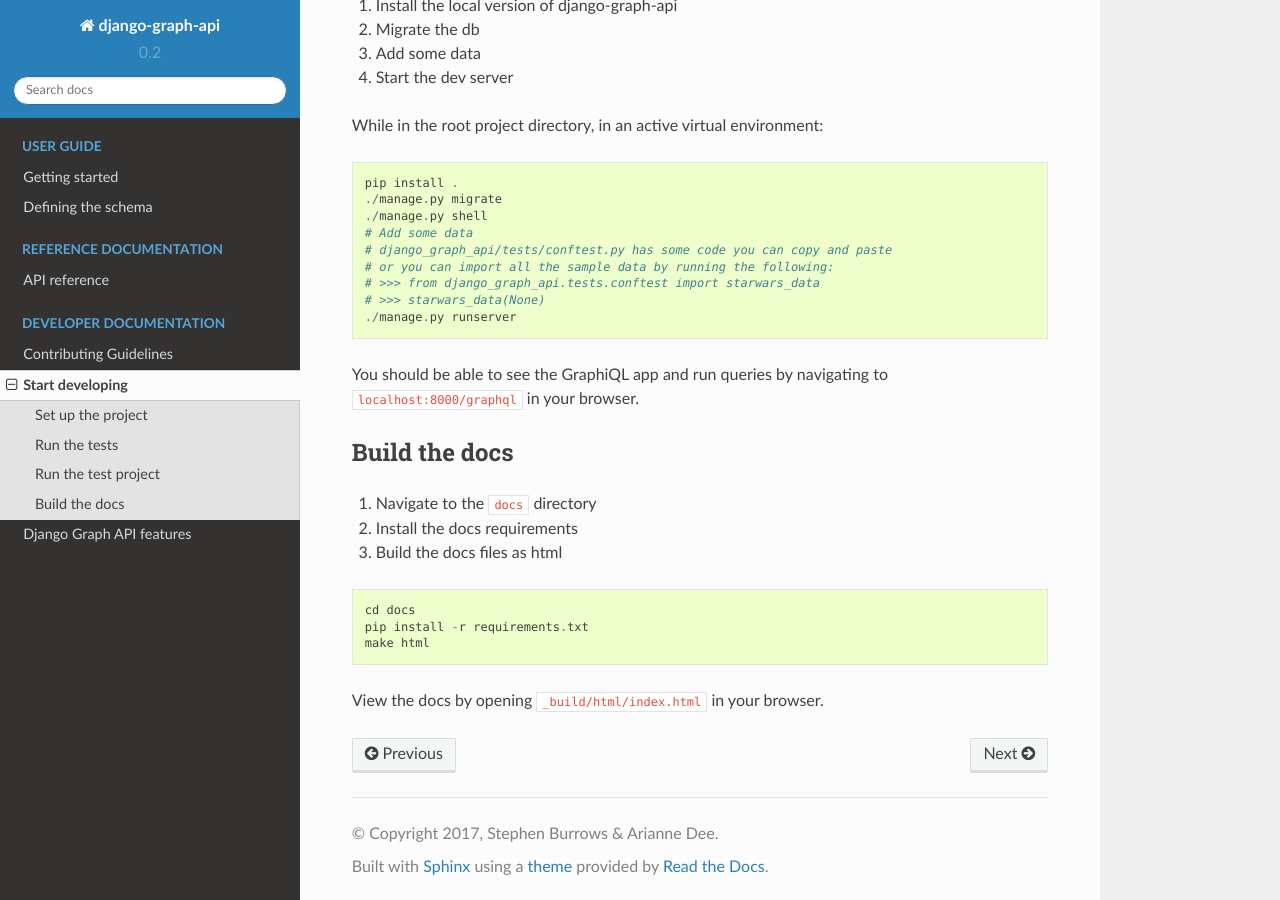
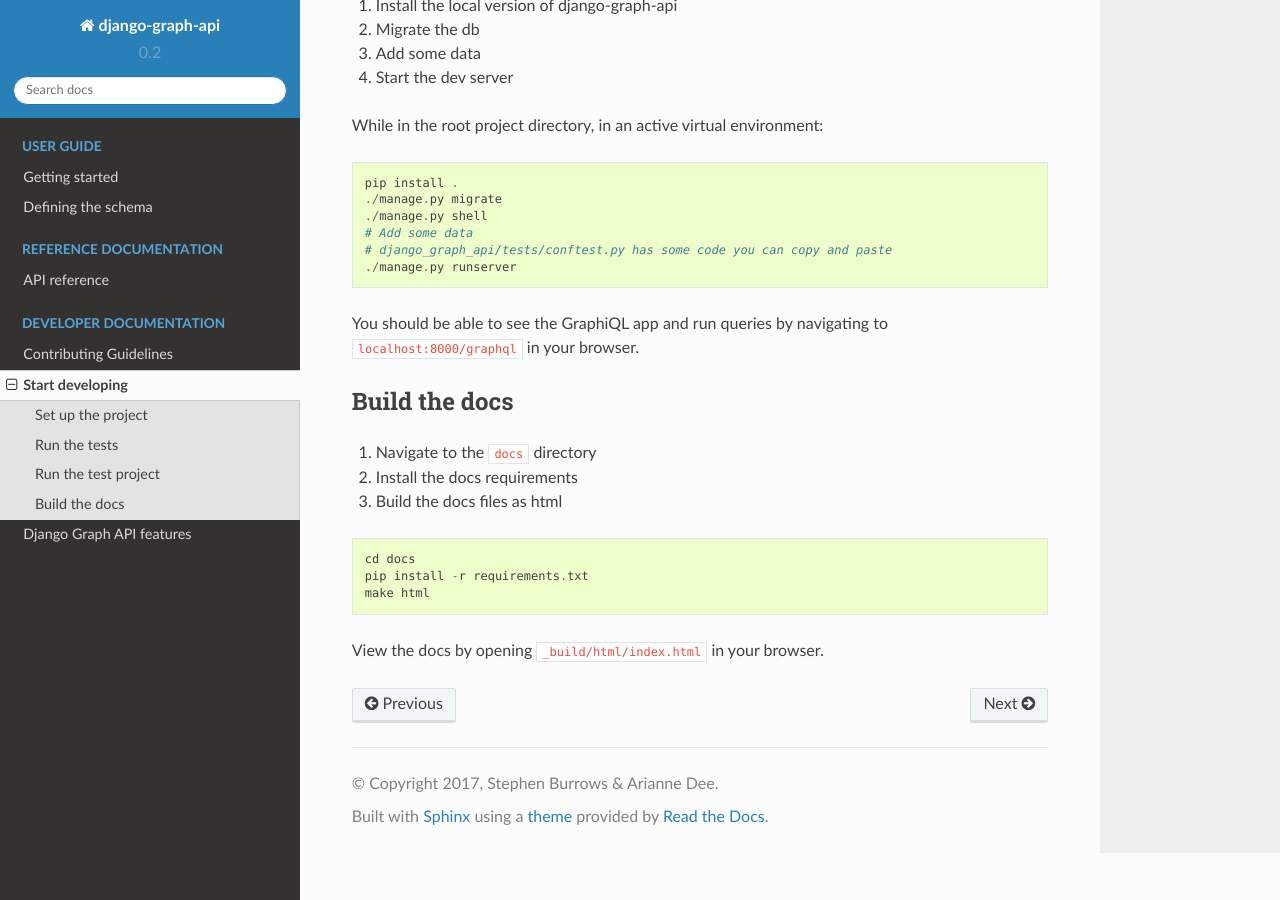
Before and after one commit to django-graph-api/django-graph-api, a Sphinx documentation site: the page built from docs/start_developing.rst, in a window 1280 px wide and 900 px high, scrolled down 872 px. Built offline with Sphinx 7.4.7 and the Read the Docs theme 2.0.0, drawn with Linux system fonts in a browser that asks for light colours.

Commit message:
Revert "update docs to have snippet for loading all data"
This reverts commit 63d0389cbadd077dd2ecbf54af3f59f71e67e891.

```diff
--- a/docs/start_developing.rst
+++ b/docs/start_developing.rst
@@ -50,9 +50,6 @@
     ./manage.py shell
     # Add some data
     # django_graph_api/tests/conftest.py has some code you can copy and paste
-    # or you can import all the sample data by running the following:
-    # >>> from django_graph_api.tests.conftest import starwars_data
-    # >>> starwars_data(None)
     ./manage.py runserver
 
 You should be able to see the GraphiQL app and run queries
```
